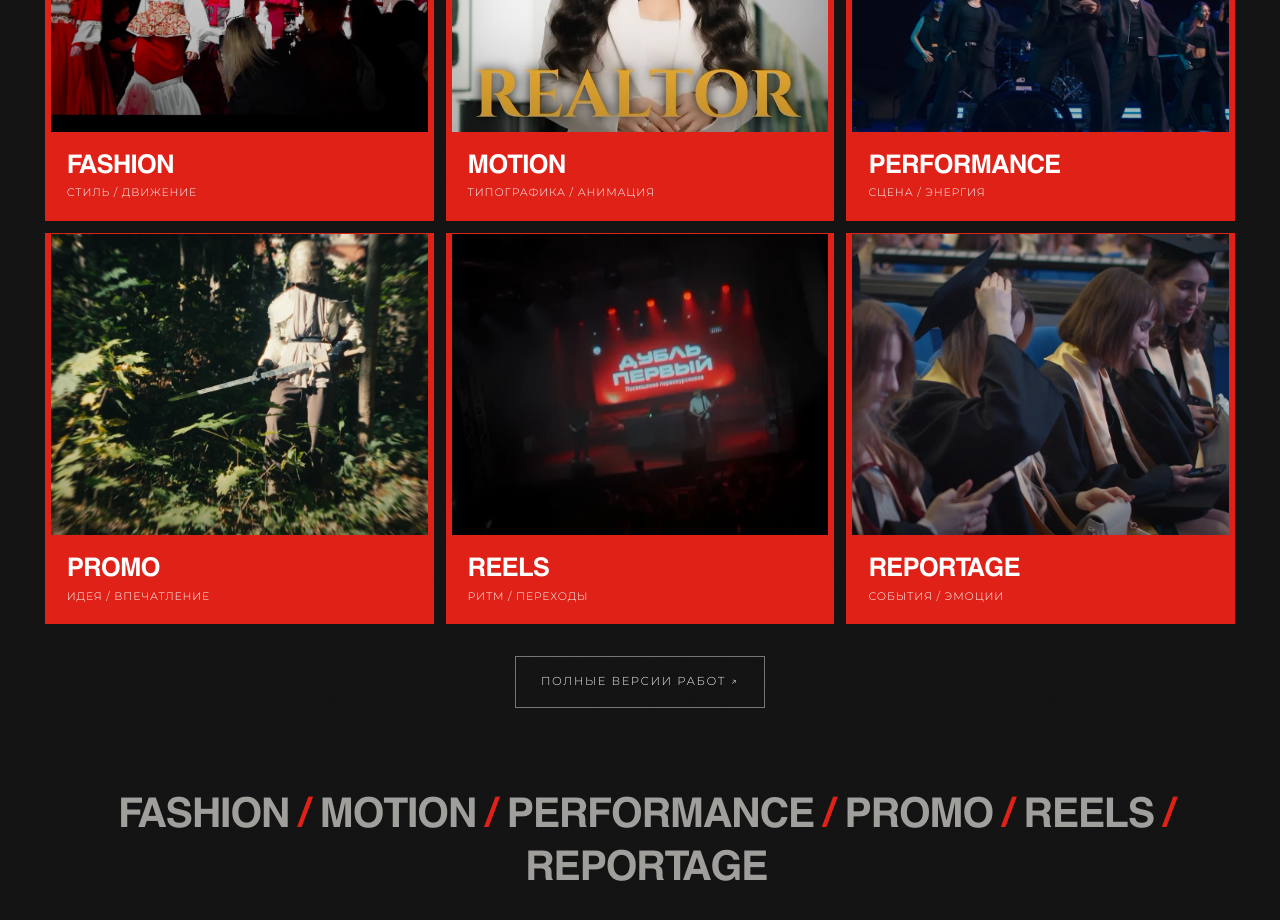
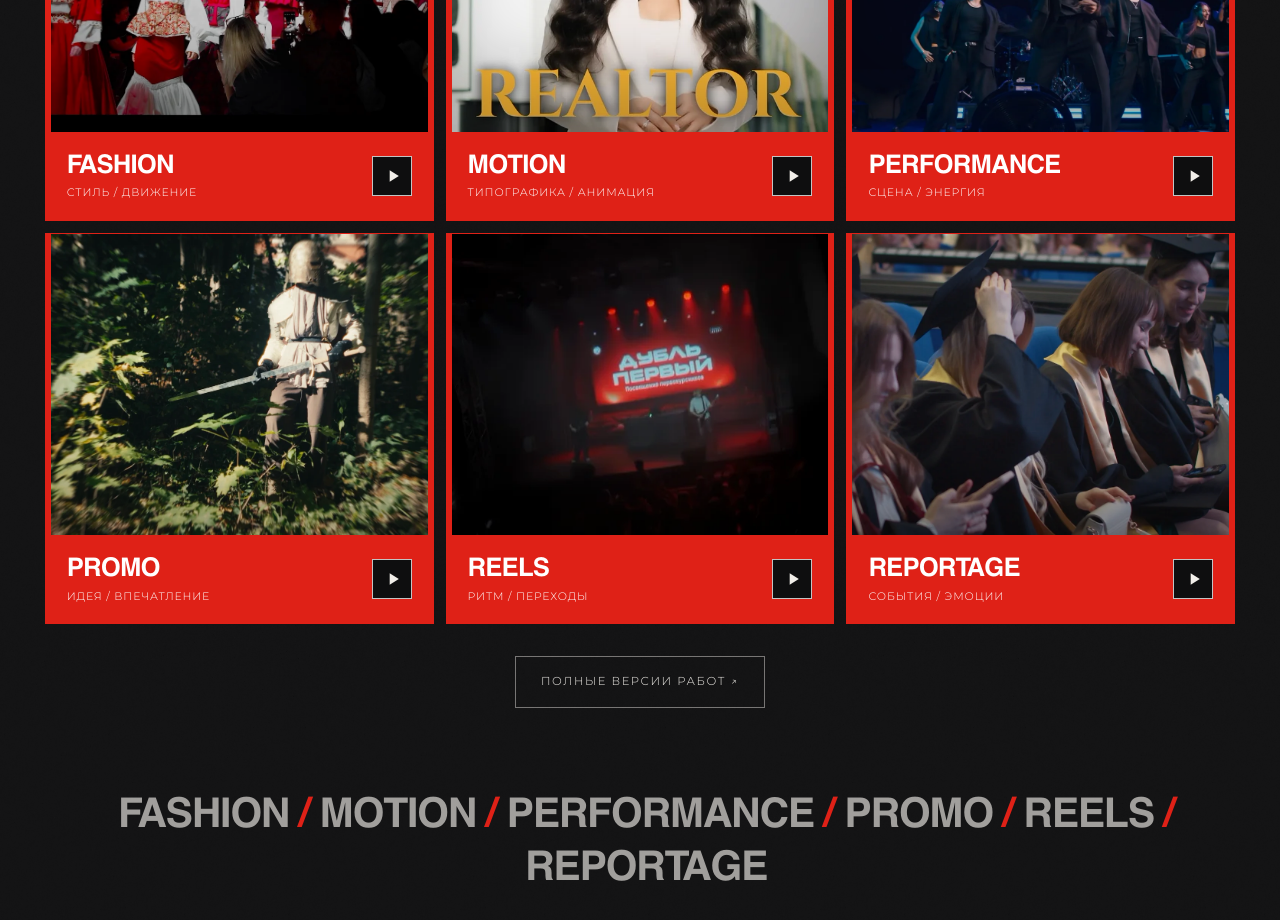
Before and after one commit to anastFILMS/portfolio, a React (Vite) app: page / in a window 1280 px wide. Shown: the part 1220-2140 px from the top of the page. Built offline with nearby package versions, Linux system fonts and the light colour scheme; a web font is replaced by a local one.

Commit message:
Add square play indicators and smooth card and portrait fades

```diff
--- a/src/App.tsx
+++ b/src/App.tsx
@@ -101,7 +101,7 @@ const heroWord: Variants = {
 export default function App() {
   usePageScroll();
   const shouldReduceMotion = useReducedMotion();
-  const [isCompactViewport, setIsCompactViewport] = useState(false);
+  const [isCompactViewport, setIsCompactViewport] = useState(() => window.matchMedia('(max-width: 680px)').matches);
   const [showAllEvents, setShowAllEvents] = useState(false);
   const [activeWork, setActiveWork] = useState<string | null>(null);
 
@@ -325,21 +325,21 @@ export default function App() {
                     className="work-tile"
                     type="button"
                     key={item.title}
-                    custom={index}
-                    initial={shouldDisableMotion ? false : 'hidden'}
-                    whileInView="visible"
-                    viewport={{ once: true, amount: 0.3 }}
-                    variants={revealItem}
+                    initial={shouldReduceMotion ? false : { opacity: 0 }}
+                    whileInView={{ opacity: 1 }}
+                    viewport={{ once: true, amount: 0.12 }}
+                    transition={{ duration: 0.65, ease: editorialEase }}
                     onClick={(event) => openWork(item.title, event.currentTarget)}
                     aria-label={`Открыть подборку ${item.title}`}
                   >
                     <span className="work-photo">
-                      <img src={asset(`media/covers/${item.cover}.webp`)} data-fit={item.fit} alt="" loading="lazy" decoding="async" />
+                      <img src={asset(`media/covers/${item.cover}.webp`)} data-fit={item.fit} alt="" loading={index === 0 ? 'eager' : 'lazy'} decoding="async" />
                       <span className="work-photo-shade" />
                     </span>
                     <span className="work-caption">
                       <b>{item.title}</b>
                       <small>{item.note}</small>
+                      <span className="work-play" aria-hidden="true"><svg viewBox="0 0 24 24"><path d="M8 5v14l11-7z" fill="currentColor" /></svg></span>
                     </span>
                   </motion.button>
                 ))}
@@ -447,10 +447,10 @@ export default function App() {
                 </motion.div>
                 <motion.figure
                   className="about-photo about-photo--scrapbook"
-                  initial={shouldDisableMotion ? false : { opacity: 0, y: 18 }}
-                  whileInView={{ opacity: 1, y: 0 }}
-                  viewport={{ once: true, amount: 0.25 }}
-                  transition={{ duration: 0.68, ease: editorialEase }}
+                  initial={shouldReduceMotion ? false : { opacity: 0 }}
+                  whileInView={{ opacity: 1 }}
+                  viewport={{ once: true, amount: 0.12 }}
+                  transition={{ duration: 0.85, ease: editorialEase }}
                 >
                   <img src={asset('media/about/about-scrapbook.webp')} alt="Анастасия Бричко — портрет с белым краем рваной бумаги" loading="lazy" decoding="async" />
                 </motion.figure>
--- a/src/styles/editorial.css
+++ b/src/styles/editorial.css
@@ -725,3 +725,9 @@ iframe.gallery-video { border: 0; }
   .back-to-top { grid-column: 2; grid-row: 5; justify-self: end; align-self: center; margin: 0; padding: .7rem .85rem; }
   .copyright { grid-column: 1 / -1; grid-row: 6; justify-self: end; align-self: start; margin-top: 1.25rem; }
 }
+
+.work-caption { grid-template-columns: minmax(0, 1fr) auto; }
+.work-play { grid-column: 2; grid-row: 1 / 3; width: 40px; height: 40px; display: grid; place-items: center; border: 1px solid rgb(255 255 255 / 75%); background: #0e0e0f; color: #f1eee9; transition: background 180ms ease, color 180ms ease; }
+.work-play svg { width: 20px; height: 20px; margin-left: 2px; }
+.work-tile:hover .work-play, .work-tile:focus-visible .work-play { background: #f1eee9; color: #df2117; }
+@media (max-width: 680px) { .work-play { width: 36px; height: 36px; } }
```
